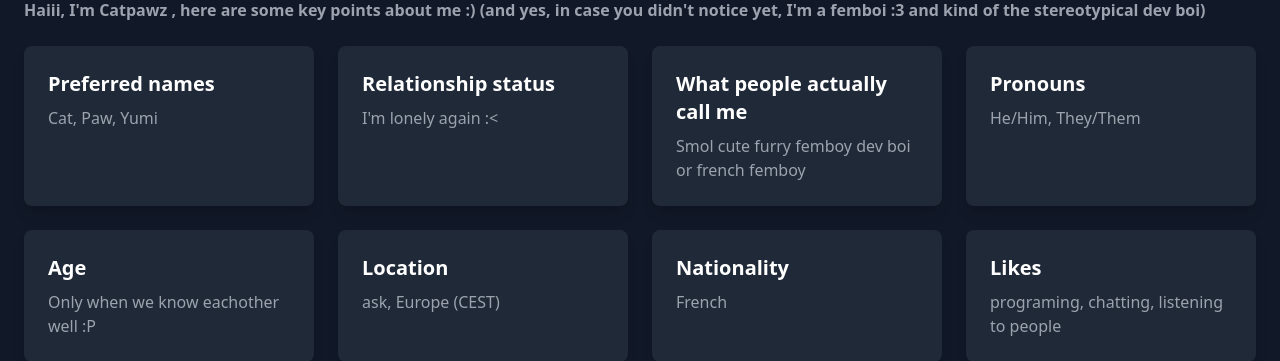
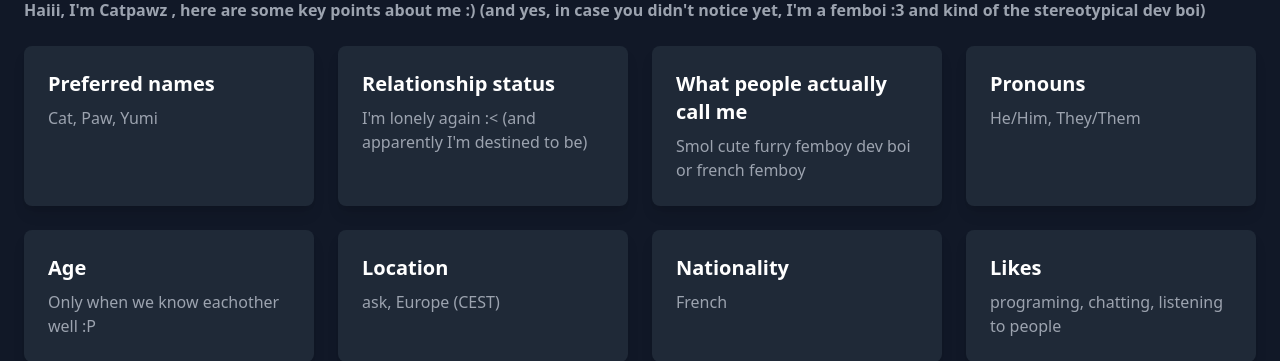
Before and after one commit to catpawzz/Landing-Page, a PHP site: a page that uses information.php in a window 1280 px wide. Shown: the part 810-1171 px from the top of the page. Run offline with PHP 8.4, Linux system fonts and the light colour scheme; some web fonts are replaced.

Commit message:
Update relationship status text for clarity and humor

```diff
--- a/information.php
+++ b/information.php
@@ -86,7 +86,7 @@
       </div>
       <div class="bg-gray-800 rounded-lg shadow-lg p-6">
         <h3 class="text-xl font-bold text-white mb-2">Relationship status</h3>
-        <p class="text-gray-400">I'm lonely again :<</p>
+        <p class="text-gray-400">I'm lonely again :< (and apparently I'm destined to be)</p>
       </div>
       <div class="bg-gray-800 rounded-lg shadow-lg p-6">
         <h3 class="text-xl font-bold text-white mb-2">What people actually call me</h3>
```
